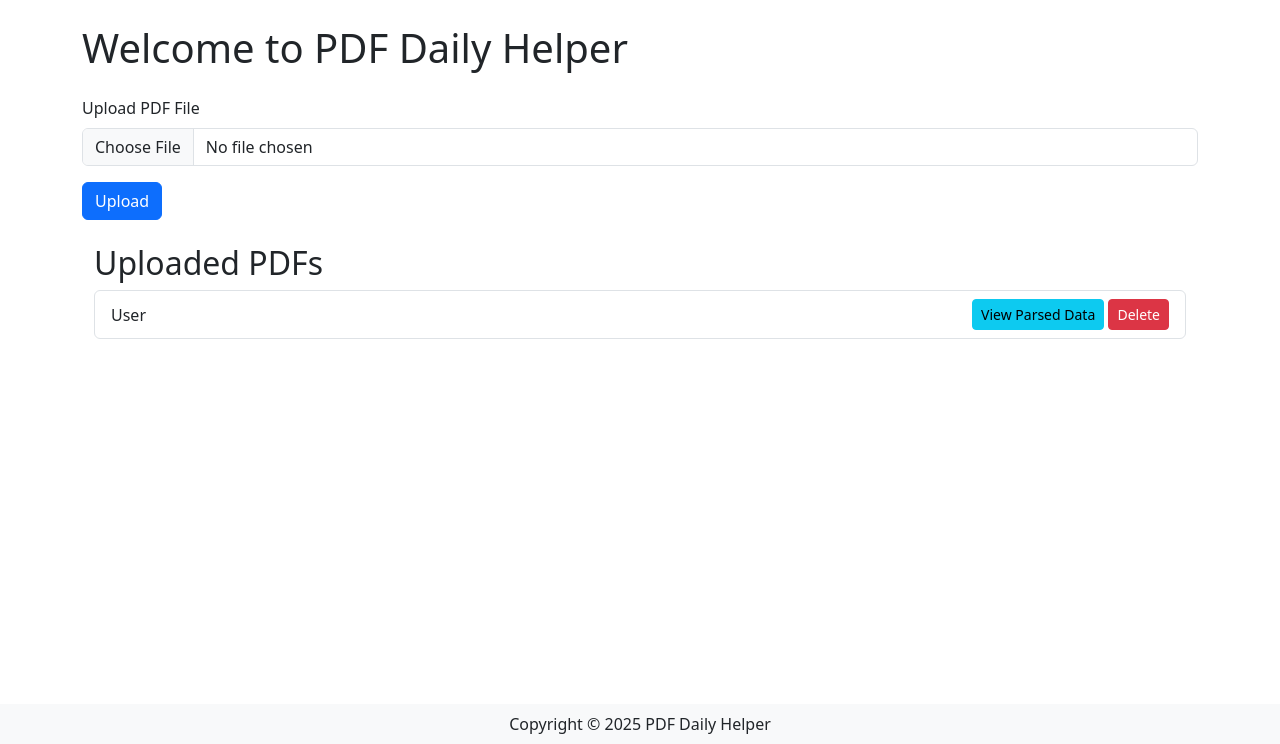
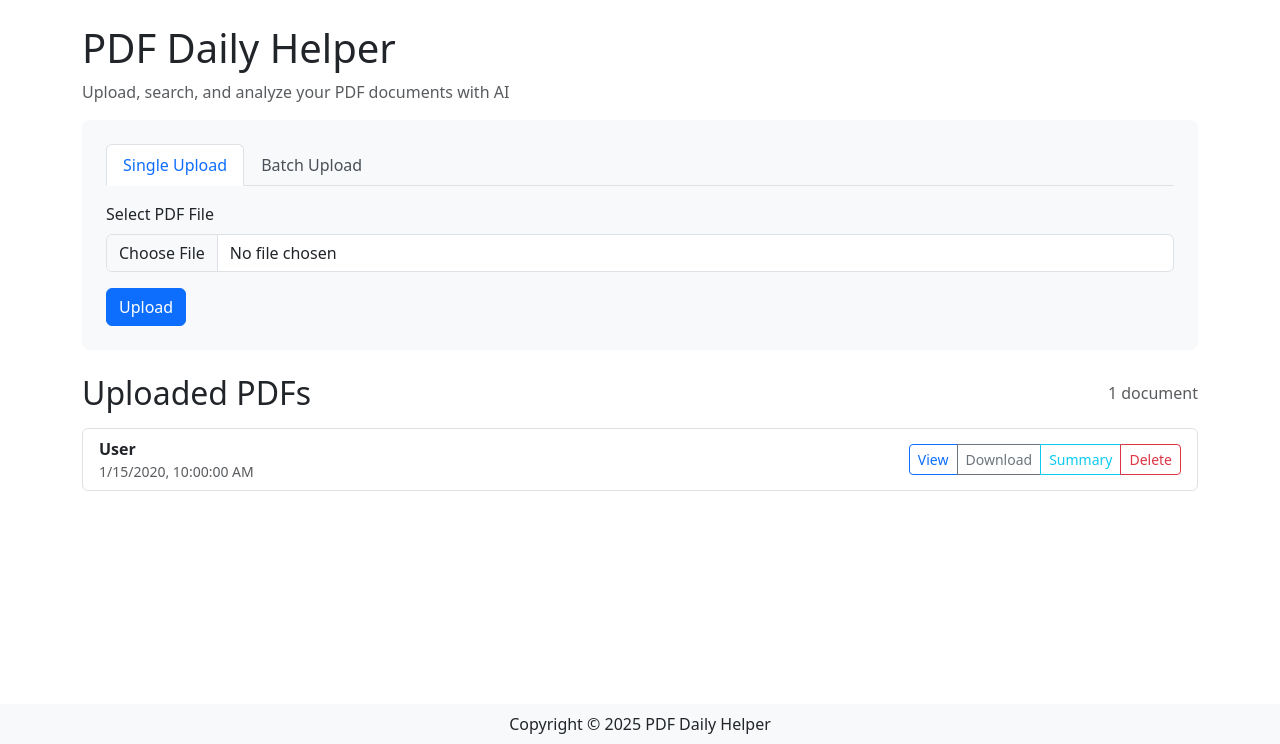
Before and after one commit to Agent4343/PDF-DailyHelper, a Node server app: page / in a window 1280 px wide. Shown: the part 56-800 px from the top of the page. Run offline with Node 20, Linux system fonts and the light colour scheme; tables that the repository leaves empty hold one stand-in row (values such as "Sample post"); some libraries are stand-ins or nearby versions.

Commit message:
Add PDF viewer, download, summary, and batch upload features
- Add PDF viewer page with embedded iframe display
- Add download endpoint for PDF files
- Add AI-powered document summary with OpenAI
- Add batch upload (up to 10 files at once)
- Update home page with tabbed upload interface
- Add View, Download, Summary buttons to PDF list
- Show document count and page numbers

```diff
--- a/pdf-daily-helper/public/js/main.js
+++ b/pdf-daily-helper/public/js/main.js
@@ -1,37 +1,4 @@
 document.addEventListener('DOMContentLoaded', async function () {
-  const form = document.querySelector('form');
-  const submitButton = form.querySelector('button[type="submit"]');
-
-  form.addEventListener('submit', async function (e) {
-    e.preventDefault();
-
-    const formData = new FormData(form);
-    submitButton.disabled = true;
-    submitButton.textContent = 'Uploading...';
-
-    try {
-      const response = await fetch('/api/upload', {
-        method: 'POST',
-        body: formData,
-      });
-
-      if (!response.ok) {
-        throw new Error('Failed to upload the file.');
-      }
-
-      const result = await response.text();
-      alert(result);
-      form.reset();
-    } catch (error) {
-      console.error('Error:', error);
-      alert('An error occurred while uploading the file.');
-    } finally {
-      submitButton.disabled = false;
-      submitButton.textContent = 'Upload';
-      fetchPDFs();  // Single fetchPDFs call.
-    }
-  });
-
   await fetchPDFs();
 });
 
@@ -44,21 +11,39 @@ async function fetchPDFs() {
 
     const pdfs = await response.json();
     const pdfList = document.getElementById('pdfList');
+    const pdfCount = document.getElementById('pdfCount');
+
     if (!pdfList) {
       console.error('PDF list element not found');
       return;
     }
 
+    // Update count
+    if (pdfCount) {
+      pdfCount.textContent = `${pdfs.length} document${pdfs.length !== 1 ? 's' : ''}`;
+    }
+
     pdfList.innerHTML = pdfs.length === 0
-      ? '<li class="list-group-item">No PDFs uploaded yet.</li>'
+      ? '<li class="list-group-item text-muted">No PDFs uploaded yet. Upload your first document above.</li>'
       : pdfs.map(pdf => `
-          <li class="list-group-item d-flex justify-content-between align-items-center">
-            ${pdf.originalName} (Uploaded on: ${new Date(pdf.uploadDate).toLocaleString()})
-            <button class="btn btn-danger btn-sm delete-pdf" data-id="${pdf._id}">Delete</button>
+          <li class="list-group-item">
+            <div class="d-flex justify-content-between align-items-center flex-wrap gap-2">
+              <div>
+                <strong>${pdf.originalName}</strong>
+                <small class="text-muted d-block">${new Date(pdf.uploadDate).toLocaleString()}${pdf.structure?.numPages ? ` • ${pdf.structure.numPages} pages` : ''}</small>
+              </div>
+              <div class="btn-group btn-group-sm">
+                <a href="/viewer/${pdf._id}" class="btn btn-outline-primary" title="View PDF">View</a>
+                <a href="/api/pdfs/${pdf._id}/download" class="btn btn-outline-secondary" title="Download PDF">Download</a>
+                <button class="btn btn-outline-info summary-pdf" data-id="${pdf._id}" title="AI Summary">Summary</button>
+                <button class="btn btn-outline-danger delete-pdf" data-id="${pdf._id}" title="Delete PDF">Delete</button>
+              </div>
+            </div>
           </li>
         `).join('');
 
     addDeleteListeners();
+    addSummaryListeners();
   } catch (error) {
     console.error('Error fetching PDFs:', error);
     const pdfList = document.getElementById('pdfList');
@@ -97,3 +82,67 @@ async function deletePDF(pdfId) {
     alert('An error occurred while deleting the PDF.');
   }
 }
+
+function addSummaryListeners() {
+  document.querySelectorAll('.summary-pdf').forEach(button => {
+    button.addEventListener('click', async () => {
+      const pdfId = button.getAttribute('data-id');
+      button.disabled = true;
+      button.textContent = 'Loading...';
+
+      try {
+        const response = await fetch(`/api/pdfs/${pdfId}/summary`, {
+          method: 'POST'
+        });
+
+        const data = await response.json();
+
+        if (data.success) {
+          showSummaryModal(data.name, data.summary);
+        } else {
+          alert(data.error || 'Failed to generate summary');
+        }
+      } catch (error) {
+        console.error('Error:', error);
+        alert('An error occurred while generating summary.');
+      } finally {
+        button.disabled = false;
+        button.textContent = 'Summary';
+      }
+    });
+  });
+}
+
+function showSummaryModal(name, summary) {
+  // Remove existing modal if any
+  const existingModal = document.getElementById('summaryModal');
+  if (existingModal) existingModal.remove();
+
+  const modal = document.createElement('div');
+  modal.id = 'summaryModal';
+  modal.className = 'modal fade show';
+  modal.style.display = 'block';
+  modal.style.backgroundColor = 'rgba(0,0,0,0.5)';
+  modal.innerHTML = `
+    <div class="modal-dialog modal-lg">
+      <div class="modal-content">
+        <div class="modal-header">
+          <h5 class="modal-title">Summary: ${name}</h5>
+          <button type="button" class="btn-close" onclick="closeSummaryModal()"></button>
+        </div>
+        <div class="modal-body">
+          <div style="white-space: pre-wrap; line-height: 1.7;">${summary}</div>
+        </div>
+        <div class="modal-footer">
+          <button type="button" class="btn btn-secondary" onclick="closeSummaryModal()">Close</button>
+        </div>
+      </div>
+    </div>
+  `;
+  document.body.appendChild(modal);
+}
+
+function closeSummaryModal() {
+  const modal = document.getElementById('summaryModal');
+  if (modal) modal.remove();
+}
--- a/pdf-daily-helper/routes/pdfRoutes.js
+++ b/pdf-daily-helper/routes/pdfRoutes.js
@@ -86,4 +86,98 @@ router.get('/pdfs/:id/parsed', async (req, res) => {
   }
 });
 
+// Download PDF file
+router.get('/pdfs/:id/download', async (req, res) => {
+  console.log(`GET /pdfs/${req.params.id}/download route accessed`);
+  try {
+    const pdf = await Pdf.findById(req.params.id);
+    if (!pdf) {
+      return res.status(404).json({ message: 'PDF not found' });
+    }
+
+    // If stored in Vercel Blob, redirect to blob URL
+    if (pdf.blobUrl) {
+      return res.redirect(pdf.blobUrl);
+    }
+
+    // If stored locally, serve the file
+    if (pdf.path && fs.existsSync(pdf.path)) {
+      res.setHeader('Content-Type', 'application/pdf');
+      res.setHeader('Content-Disposition', `attachment; filename="${pdf.originalName}"`);
+      return fs.createReadStream(pdf.path).pipe(res);
+    }
+
+    res.status(404).json({ message: 'PDF file not found' });
+  } catch (error) {
+    console.error('Error downloading PDF:', error);
+    res.status(500).json({ message: 'Error downloading PDF' });
+  }
+});
+
+// View PDF file (inline)
+router.get('/pdfs/:id/view', async (req, res) => {
+  console.log(`GET /pdfs/${req.params.id}/view route accessed`);
+  try {
+    const pdf = await Pdf.findById(req.params.id);
+    if (!pdf) {
+      return res.status(404).json({ message: 'PDF not found' });
+    }
+
+    // If stored in Vercel Blob, redirect to blob URL
+    if (pdf.blobUrl) {
+      return res.redirect(pdf.blobUrl);
+    }
+
+    // If stored locally, serve the file inline
+    if (pdf.path && fs.existsSync(pdf.path)) {
+      res.setHeader('Content-Type', 'application/pdf');
+      res.setHeader('Content-Disposition', `inline; filename="${pdf.originalName}"`);
+      return fs.createReadStream(pdf.path).pipe(res);
+    }
+
+    res.status(404).json({ message: 'PDF file not found' });
+  } catch (error) {
+    console.error('Error viewing PDF:', error);
+    res.status(500).json({ message: 'Error viewing PDF' });
+  }
+});
+
+// Get single PDF details
+router.get('/pdfs/:id', async (req, res) => {
+  try {
+    const pdf = await Pdf.findById(req.params.id);
+    if (!pdf) {
+      return res.status(404).json({ message: 'PDF not found' });
+    }
+    res.json(pdf);
+  } catch (error) {
+    console.error('Error fetching PDF:', error);
+    res.status(500).json({ message: 'Error fetching PDF' });
+  }
+});
+
+// Generate AI summary for a PDF
+router.post('/pdfs/:id/summary', async (req, res) => {
+  console.log(`POST /pdfs/${req.params.id}/summary route accessed`);
+
+  if (!process.env.OPENAI_API_KEY) {
+    return res.status(503).json({
+      success: false,
+      error: 'AI features not configured. Please set OPENAI_API_KEY.'
+    });
+  }
+
+  try {
+    const { generateSummary } = require('../services/summaryService');
+    const result = await generateSummary(req.params.id);
+    res.json(result);
+  } catch (error) {
+    console.error('Error generating summary:', error);
+    res.status(500).json({
+      success: false,
+      error: error.message || 'Failed to generate summary'
+    });
+  }
+});
+
 module.exports = router;
--- a/pdf-daily-helper/server.js
+++ b/pdf-daily-helper/server.js
@@ -98,6 +98,11 @@ app.use('/', chatRoutes);
 // Gap Analysis Routes
 app.use('/', gapAnalysisRoutes);
 
+// PDF Viewer page
+app.get("/viewer/:id", (req, res) => {
+  res.render("viewer", { pdfId: req.params.id });
+});
+
 // Root path response
 app.get("/", async (req, res) => {
   try {
--- a/pdf-daily-helper/views/index.ejs
+++ b/pdf-daily-helper/views/index.ejs
@@ -1,36 +1,189 @@
 <!DOCTYPE html>
 <html lang="en">
 <%- include('partials/_head.ejs') %>
-  <body>
+<style>
+  .upload-card {
+    background: #f8f9fa;
+    border-radius: 8px;
+    padding: 1.5rem;
+    margin-bottom: 1.5rem;
+  }
+  .upload-tabs .nav-link {
+    color: #495057;
+  }
+  .upload-tabs .nav-link.active {
+    color: #0d6efd;
+    font-weight: 500;
+  }
+  .file-count-badge {
+    background: #0d6efd;
+    color: white;
+    border-radius: 12px;
+    padding: 0.1rem 0.5rem;
+    font-size: 0.8rem;
+    margin-left: 0.5rem;
+  }
+  .upload-progress {
+    display: none;
+  }
+  .upload-progress.show {
+    display: block;
+  }
+</style>
+<body>
 <%- include('partials/_header.ejs') %>
 
 <main class="container mt-4" role="main">
-  <h1>Welcome to PDF Daily Helper</h1>
+  <h1>PDF Daily Helper</h1>
+  <p class="text-muted">Upload, search, and analyze your PDF documents with AI</p>
 
-  <form action="/api/upload" method="POST" enctype="multipart/form-data" class="mt-4">
-    <div class="mb-3">
-      <label for="pdfFile" class="form-label">Upload PDF File</label>
-      <input type="file" class="form-control" id="pdfFile" name="pdfFile" accept=".pdf" required>
+  <div class="upload-card">
+    <ul class="nav nav-tabs upload-tabs mb-3" role="tablist">
+      <li class="nav-item">
+        <button class="nav-link active" data-bs-toggle="tab" data-bs-target="#singleUpload">Single Upload</button>
+      </li>
+      <li class="nav-item">
+        <button class="nav-link" data-bs-toggle="tab" data-bs-target="#batchUpload">Batch Upload</button>
+      </li>
+    </ul>
+
+    <div class="tab-content">
+      <!-- Single Upload -->
+      <div class="tab-pane fade show active" id="singleUpload">
+        <form id="singleUploadForm" enctype="multipart/form-data">
+          <div class="mb-3">
+            <label for="pdfFile" class="form-label">Select PDF File</label>
+            <input type="file" class="form-control" id="pdfFile" name="pdfFile" accept=".pdf" required>
+          </div>
+          <button type="submit" class="btn btn-primary" id="singleUploadBtn">Upload</button>
+        </form>
+      </div>
+
+      <!-- Batch Upload -->
+      <div class="tab-pane fade" id="batchUpload">
+        <form id="batchUploadForm" enctype="multipart/form-data">
+          <div class="mb-3">
+            <label for="pdfFiles" class="form-label">
+              Select Multiple PDFs
+              <span id="fileCountBadge" class="file-count-badge" style="display: none;">0</span>
+            </label>
+            <input type="file" class="form-control" id="pdfFiles" name="pdfFiles" accept=".pdf" multiple required>
+            <small class="text-muted">Maximum 10 files at once, 5MB each</small>
+          </div>
+          <button type="submit" class="btn btn-primary" id="batchUploadBtn">Upload All</button>
+        </form>
+      </div>
     </div>
-    <button type="submit" class="btn btn-primary">Upload</button>
-  </form>
 
-  <div class="container mt-4">
-    <h2>Uploaded PDFs</h2>
-    <ul class="list-group">
-      <% pdfs.forEach(pdf => { %>
-        <li class="list-group-item d-flex justify-content-between align-items-center">
-          <%= pdf.originalName %>
-          <div>
-            <a href="/api/pdfs/<%= pdf._id %>/parsed" class="btn btn-info btn-sm" target="_blank">View Parsed Data</a>
-            <button class="btn btn-danger btn-sm delete-pdf" data-id="<%= pdf._id %>">Delete</button>
-          </div>
-        </li>
-      <% }) %>
-    </ul>
+    <div class="upload-progress mt-3" id="uploadProgress">
+      <div class="progress">
+        <div class="progress-bar progress-bar-striped progress-bar-animated" style="width: 100%"></div>
+      </div>
+      <p class="text-muted mt-2 mb-0" id="uploadStatus">Uploading...</p>
+    </div>
   </div>
+
+  <div class="d-flex justify-content-between align-items-center mb-3">
+    <h2 class="mb-0">Uploaded PDFs</h2>
+    <span class="text-muted" id="pdfCount"></span>
+  </div>
+
+  <ul class="list-group" id="pdfList">
+    <li class="list-group-item text-muted">Loading PDFs...</li>
+  </ul>
 </main>
 
 <%- include('partials/_footer.ejs') %>
-<script src="/js/viewParsedData.js"></script>
+
+<script>
+  // Update file count badge for batch upload
+  document.getElementById('pdfFiles').addEventListener('change', function() {
+    const badge = document.getElementById('fileCountBadge');
+    if (this.files.length > 0) {
+      badge.textContent = this.files.length;
+      badge.style.display = 'inline';
+    } else {
+      badge.style.display = 'none';
+    }
+  });
+
+  // Single upload handler
+  document.getElementById('singleUploadForm').addEventListener('submit', async function(e) {
+    e.preventDefault();
+    const form = this;
+    const btn = document.getElementById('singleUploadBtn');
+    const progress = document.getElementById('uploadProgress');
+    const status = document.getElementById('uploadStatus');
+
+    btn.disabled = true;
+    progress.classList.add('show');
+    status.textContent = 'Uploading...';
+
+    try {
+      const formData = new FormData(form);
+      const response = await fetch('/api/upload', {
+        method: 'POST',
+        body: formData
+      });
+
+      if (response.ok) {
+        status.textContent = 'Upload complete!';
+        form.reset();
+        setTimeout(() => {
+          progress.classList.remove('show');
+          fetchPDFs();
+        }, 1000);
+      } else {
+        throw new Error('Upload failed');
+      }
+    } catch (error) {
+      status.textContent = 'Upload failed. Please try again.';
+      setTimeout(() => progress.classList.remove('show'), 2000);
+    } finally {
+      btn.disabled = false;
+    }
+  });
+
+  // Batch upload handler
+  document.getElementById('batchUploadForm').addEventListener('submit', async function(e) {
+    e.preventDefault();
+    const form = this;
+    const btn = document.getElementById('batchUploadBtn');
+    const progress = document.getElementById('uploadProgress');
+    const status = document.getElementById('uploadStatus');
+    const fileCount = document.getElementById('pdfFiles').files.length;
+
+    btn.disabled = true;
+    progress.classList.add('show');
+    status.textContent = `Uploading ${fileCount} files...`;
+
+    try {
+      const formData = new FormData(form);
+      const response = await fetch('/api/upload/batch', {
+        method: 'POST',
+        body: formData
+      });
+
+      const data = await response.json();
+
+      if (data.success) {
+        status.textContent = data.message;
+        form.reset();
+        document.getElementById('fileCountBadge').style.display = 'none';
+        setTimeout(() => {
+          progress.classList.remove('show');
+          fetchPDFs();
+        }, 1500);
+      } else {
+        throw new Error(data.error || 'Upload failed');
+      }
+    } catch (error) {
+      status.textContent = 'Upload failed. Please try again.';
+      setTimeout(() => progress.classList.remove('show'), 2000);
+    } finally {
+      btn.disabled = false;
+    }
+  });
+</script>
+</body>
 </html>
```
Also changed, not shown: pdf-daily-helper/routes/uploadRoutes.js (+62 -0 lines), pdf-daily-helper/services/summaryService.js (added, +55 -0 lines), pdf-daily-helper/views/viewer.ejs (added, +98 -0 lines).
